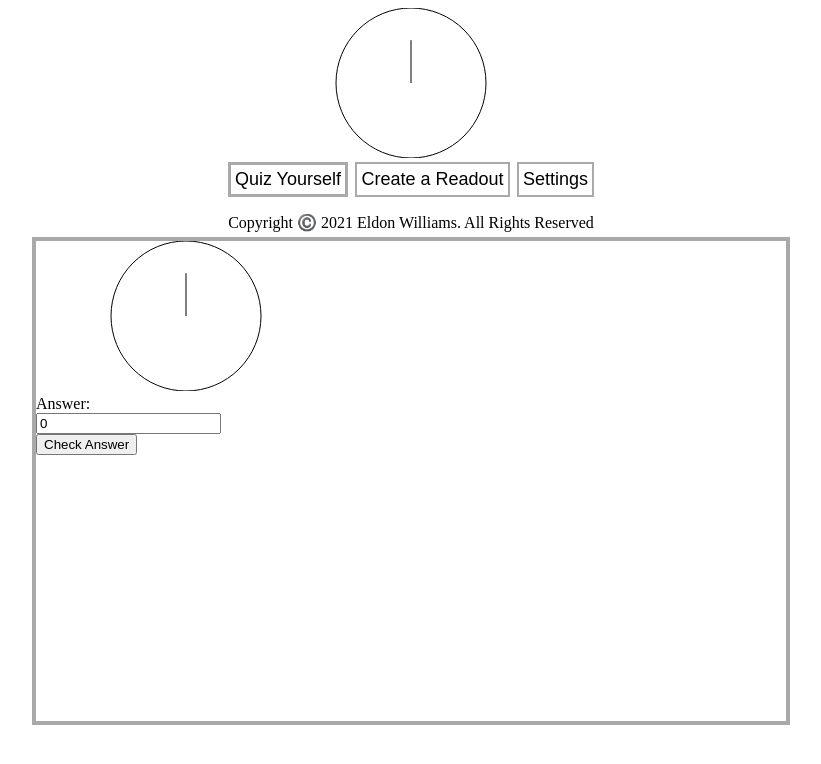
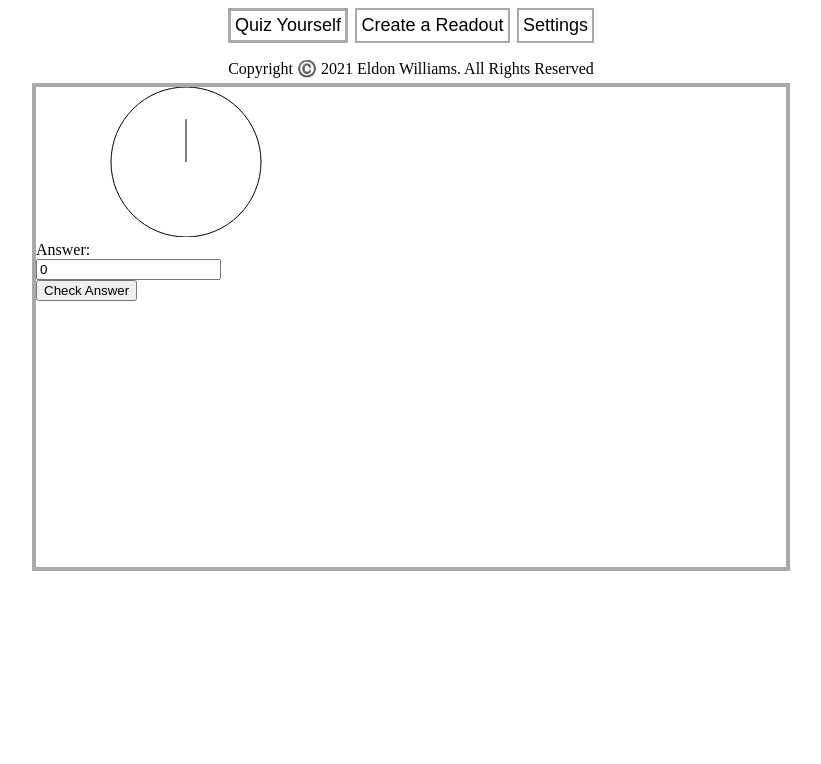
Before and after one commit to MrTops/Caliper-Reader, a React (Create React App) app in the folder app/: page / in a window 1280 px wide. Shown: the top 764 px of the page, without its empty margins (229-1050 px from the left). Built offline with nearby package versions, Linux system fonts and the light colour scheme.

Commit message:
remove caliper test from App.js

```diff
--- a/app/src/App.js
+++ b/app/src/App.js
@@ -15,7 +15,6 @@ const App = () => {
 
   return (
     <div className="app-container">
-      <Caliper value={100} />
       <TopBar onChange={handleTopbarChange} />
       <div className="piece-container">
         <Quiz isActive={selectedMenu === TopBarStates[0]} />
```
